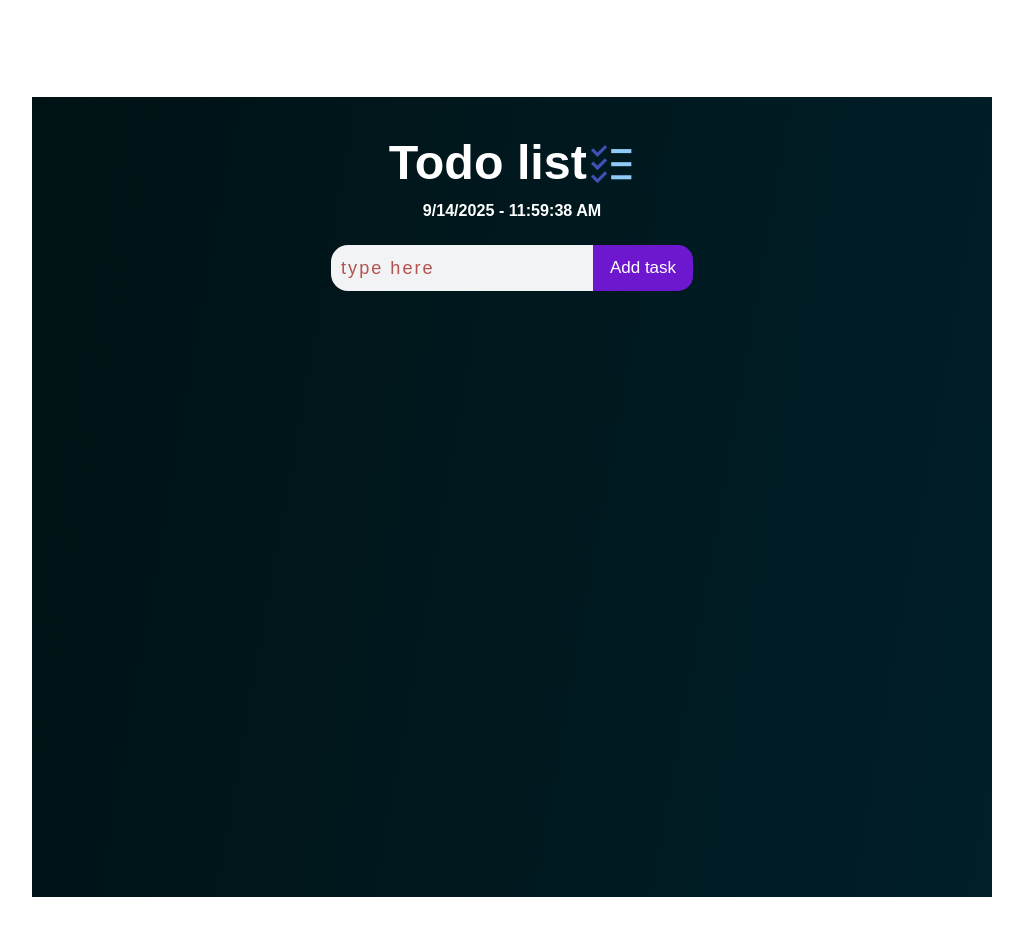
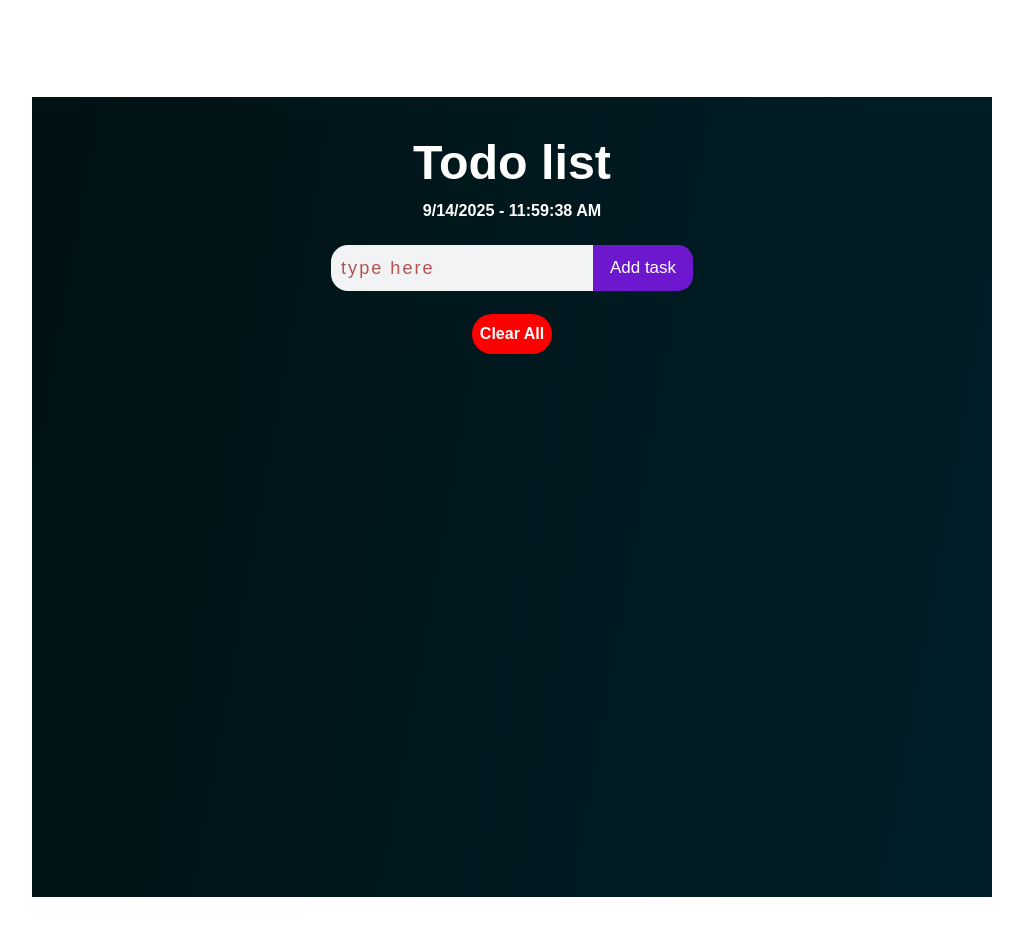
Before and after one commit to arpit-yadav088/react-tutorial, a React (Vite) app: page / in a window 1280 px wide. Shown: the top 936 px of the page, without its empty margins (128-1151 px from the left). Built offline with nearby package versions, Linux system fonts and the light colour scheme.

Commit message:
tutorial-36,37,38 Create real Digital-Time turorial-37 Delete clear data tutorial-38 creating and sharing reusable components with best practice

```diff
--- a/src/Projects/ToDo/Todo.css
+++ b/src/Projects/ToDo/Todo.css
@@ -145,3 +145,14 @@ form button {
     wrapsthelinks */
   overflow-wrap: anywhere;
 }
+
+.clear-btn {
+  background-color: red;
+  padding-bottom: 0.8rem;
+  padding-top: 0.8rem;
+  padding-left: 0.8rem;
+  padding-right: 0.8rem;
+  font-size: 2vh;
+  border-radius: 20px;
+  font-weight: bold;
+}
--- a/src/Projects/ToDo/Todo.jsx
+++ b/src/Projects/ToDo/Todo.jsx
@@ -1,84 +1,56 @@
-import React, { useEffect, useState } from 'react'
+import React, { useState } from 'react'
 import './Todo.css'
-import { FcTodoList} from "react-icons/fc";
-import { MdDeleteForever, MdCheck } from "react-icons/md";
-
+import TodoForm from './TodoForm';
+import TodoList from './TodoList';
+import TodoDateTime from './TodoDateTime';
 
 const Todo = () => {
+    const [task, setTask] = useState([]);
 
-    const [inputValue, setInputValue] = useState("");
-    const [task, setTask] = useState([]);
-    const [dateTime, setDateTime] = useState("");
-
-    const handleInputChange = (value) => {
-        setInputValue(value);
-    }
-
-    const handleFormSubmit = (event) => {
-         event.preventDefault();             //preventDefault ek method hai  jo by default event provide karti hai
-                                             //  taki jo form ka jo defalut behaviour hai use prevent kar shake
-           if(!inputValue) return;
-
-           if(task.includes(inputValue)) {
-            setInputValue("");
-            return;
-           }
-
-            setTask((prevTask) => [ ...prevTask, inputValue]);     // esme ek power hai jo previous data store rakhata hai // spread operator(...prevTask)-eska matlab hai ki previous data ko as it is rakhiye aur next data ko add kijiye
-
-            setInputValue("");
+    const handleFormSubmit = (inputValue) => {
+        //  event.preventDefault();             //preventDefault ek method hai  jo by default event provide karti hai taki jo form ka jo defalut behaviour hai use prevent kar shake
+        if(!inputValue) return;
+        if(task.includes(inputValue)) return;
+         setTask((prevTask) => [...prevTask, inputValue]);     // esme ek power hai jo previous data store rakhata hai // spread operator(...prevTask)-eska matlab hai ki previous data ko as it is rakhiye aur next data ko add kijiye
         };
 
-        useEffect(() => {
-                   const interval = setInterval(() => {
-            const now = new Date();
-            const formattedDate = now.toLocaleDateString();
-            const formattedTime = now.toLocaleTimeString();
+         //todo handleDeleteTodo function
+        const handleDeleteTodo = (value) => {
+            console.log(task);
+            console.log(value)
+            const updatedTask = task.filter((curTask) => curTask !== value)
+            setTask(updatedTask);
+        };
 
-            setDateTime(`${formattedDate} - ${formattedTime}`);
-        }, 1000);
-
-        return () => clearInterval(interval);
-        }, []);
-
-
+        //deleting and clear all element functionality
+        const handleClearData = () => {
+            setTask([]);
+        }
 
   return (
     <section className='todo-container'>
         <header>
-            <h1>Todo list
-                 <FcTodoList className='icons'/>
-            </h1>
-            <h2> {dateTime}</h2>
+            <h1>Todo list </h1>
+            <TodoDateTime />
         </header>
-        <section className='form'>
-            <form onSubmit={handleFormSubmit}>
-                <div>
-                    <input type='text'
-                     placeholder='type here'
-                      className='todo-input'
-                       autoComplete='off'
-                        value = {inputValue}
-                        onChange={(event) => handleInputChange(event.target.value)}
-                    />
-                </div>
-                <div className="">
-                    <button type='submit' className='todo-btn'>Add task</button>
-                </div>
-            </form>
-        </section>
+        <TodoForm onAddTodo={handleFormSubmit} />
         <section className='myUnOrdList'>
             <ul>
-                {
-                    task.map((curTask, index) => {
-                        return <li key={index} className='todo-item'>
-                            <span>{curTask}</span>
-                            <button className='check'><MdCheck /></button>
-                            <button className='delete'><MdDeleteForever /></button>
-                        </li>
-                    })
-                }
+                {task.map((curTask, index) => {
+                    return (
+                    <TodoList
+                     key={index}
+                     data={curTask}
+                     onHandleDeleteTodo={handleDeleteTodo}
+                    />
+                    )
+                })}
             </ul>
+        </section>
+        <section>
+            <button className='clear-btn' onClick={handleClearData}>
+                Clear All
+            </button>
         </section>
     </section>
   )
--- /dev/null
+++ b/src/Projects/ToDo/TodoDateTime.jsx
@@ -0,0 +1,23 @@
+import React, { useEffect, useState } from 'react'
+
+const TodoDateTime = () => {
+    const [dateTime, setDateTime] = useState("");
+
+            useEffect(() => {
+                const interval = setInterval(() => {
+                const now = new Date();
+                const formattedDate = now.toLocaleDateString();
+                const formattedTime = now.toLocaleTimeString();
+
+                setDateTime(`${formattedDate} - ${formattedTime}`);
+            }, 1000);
+
+            return () => clearInterval(interval);
+            }, []);
+
+  return (
+    <h2 className='date-time'> {dateTime}</h2>
+  )
+}
+
+export default TodoDateTime;
--- /dev/null
+++ b/src/Projects/ToDo/TodoForm.jsx
@@ -0,0 +1,36 @@
+ import React, { useState } from 'react'
+
+ const TodoForm = ({onAddTodo}) => {
+     const [inputValue, setInputValue] = useState("");
+
+     const handleInputChange = (value) => {
+        setInputValue(value);
+    }
+
+    const handleFormSubmit = (event) => {
+         event.preventDefault();
+         onAddTodo(inputValue);
+         setInputValue("");
+    }
+
+    return (
+         <section className='form'>
+            <form onSubmit={handleFormSubmit}>
+                <div>
+                    <input type='text'
+                     placeholder='type here'
+                     className='todo-input'
+                     autoComplete='off'
+                     value = {inputValue}
+                     onChange={(event) => handleInputChange(event.target.value)}
+                    />
+                </div>
+                <div className="">
+                    <button type='submit' className='todo-btn'>Add task</button>
+                </div>
+            </form>
+        </section>
+    )
+}
+
+export default TodoForm;
--- /dev/null
+++ b/src/Projects/ToDo/TodoList.jsx
@@ -0,0 +1,18 @@
+import React from 'react'
+import { MdCheck, MdDeleteForever } from 'react-icons/md'
+
+const TodoList = ({key, data, onHandleDeleteTodo}) => {
+  return (
+    <li key={key} className='todo-item'>
+        <span>{data}</span>
+        <button className='check-btn'>
+          <MdCheck />
+        </button>
+        <button className='delete-btn'
+          onClick={() => onHandleDeleteTodo(data)}>
+        <MdDeleteForever /></button>
+    </li>
+  )
+}
+
+export default TodoList;
```
